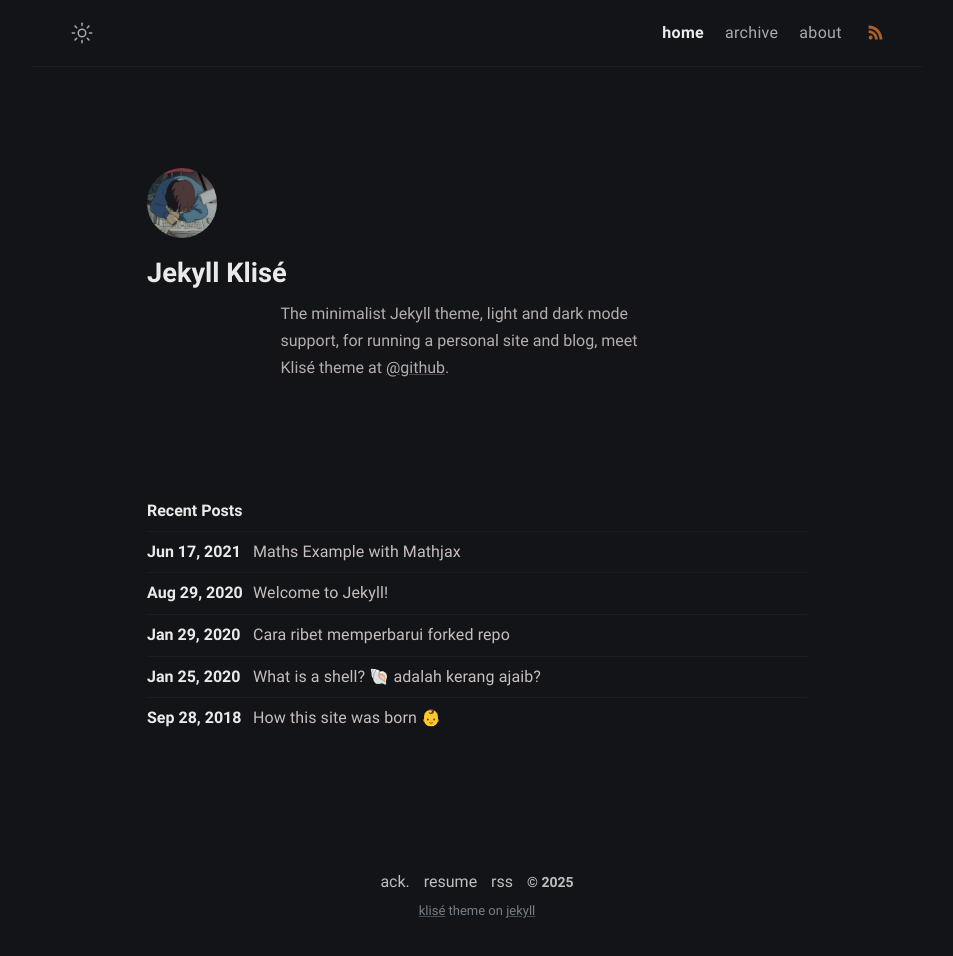
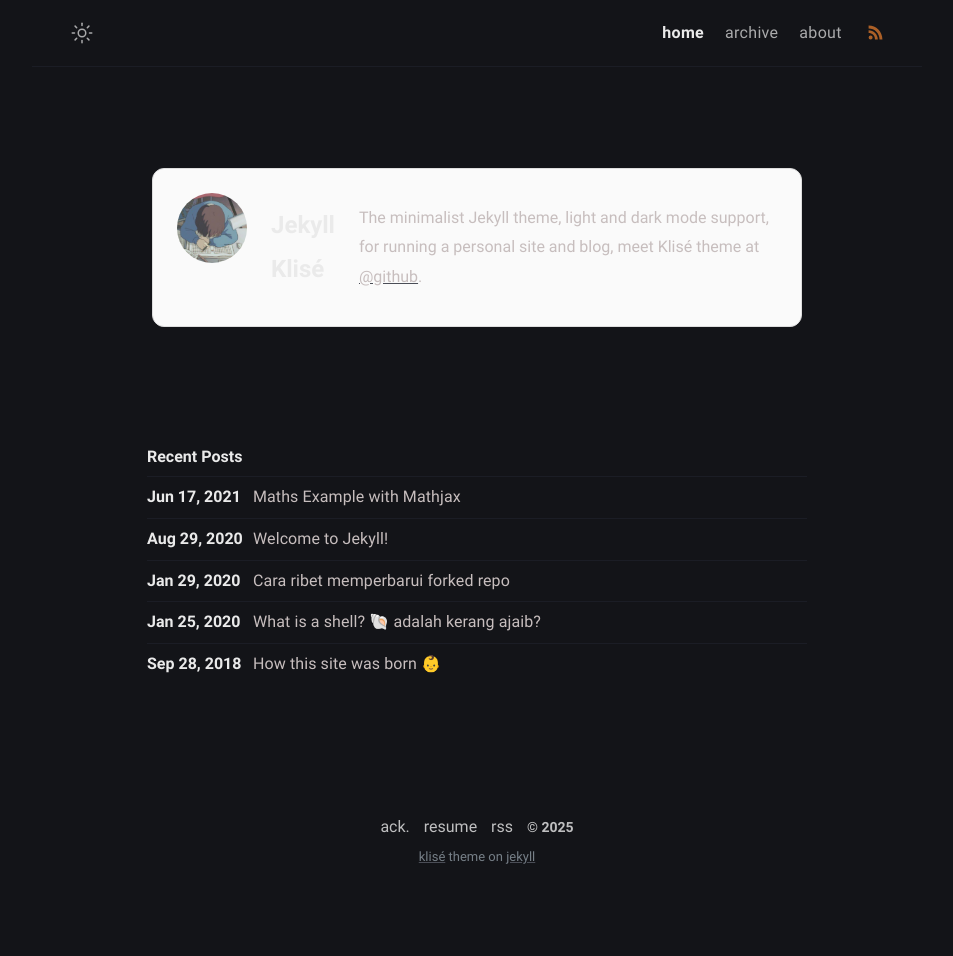
Before and after one commit to M4ntic0re-Team/M4ntic0re-Team.github.io, a Jekyll site: the page built from index.md, in a window 1280 px wide. Shown: the whole page, without its empty margins (163-1116 px from the left). Built offline with Jekyll 4.4.1, drawn with Linux system fonts in a browser that asks for light colours; after the commit the page ends 901 px from its top, so only the background shows below that.

Commit message:
Update css

```diff
--- a/_sass/klise/_layout.scss
+++ b/_sass/klise/_layout.scss
@@ -181,11 +181,20 @@
 
 // Author
 .author {
-  margin-top: 6.3rem;
-  margin-bottom: 7.2rem;
-  text-align: left;
+  display: flex;
+  align-items: flex-start;
+  gap: 1.5rem;
+  padding: 1.5rem;
+  border: 1px solid #ddd;
+  border-radius: 12px;
+  background-color: #fafafa;
+  max-width: 600px;
+  margin: 6.3rem auto 7.2rem auto;
 
   @include media-query($on-mobile) {
+    flex-direction: column;
+    align-items: center;
+    text-align: center;
     margin-bottom: 3em;
   }
 
@@ -200,18 +209,39 @@
     -webkit-animation: 0.5s ease-in forwards fadein;
     animation: 0.5s ease-in forwards fadein;
     opacity: 1;
+    flex-shrink: 0;
   }
 
-  .author-name {
-    font-size: 1.7em;
-    margin-bottom: 2px;
-  }
+  .author-info {
+    display: flex;
+    flex-direction: column;
 
-  .author-bio {
-    margin: 0 auto;
-    opacity: 0.9;
-    max-width: 393px;
-    line-height: 1.688;
+    .author-name {
+      font-size: 1.7em;
+      margin: 0 0 5px 0;
+    }
+
+    .author-bio {
+      opacity: 0.9;
+      max-width: 100%;
+      line-height: 1.6;
+      margin-bottom: 0.8rem;
+    }
+
+    .author-links {
+      display: flex;
+      gap: 1rem;
+
+      a {
+        text-decoration: none;
+        color: #0077b5;
+        font-weight: 500;
+
+        &:hover {
+          text-decoration: underline;
+        }
+      }
+    }
   }
 }
 
```
